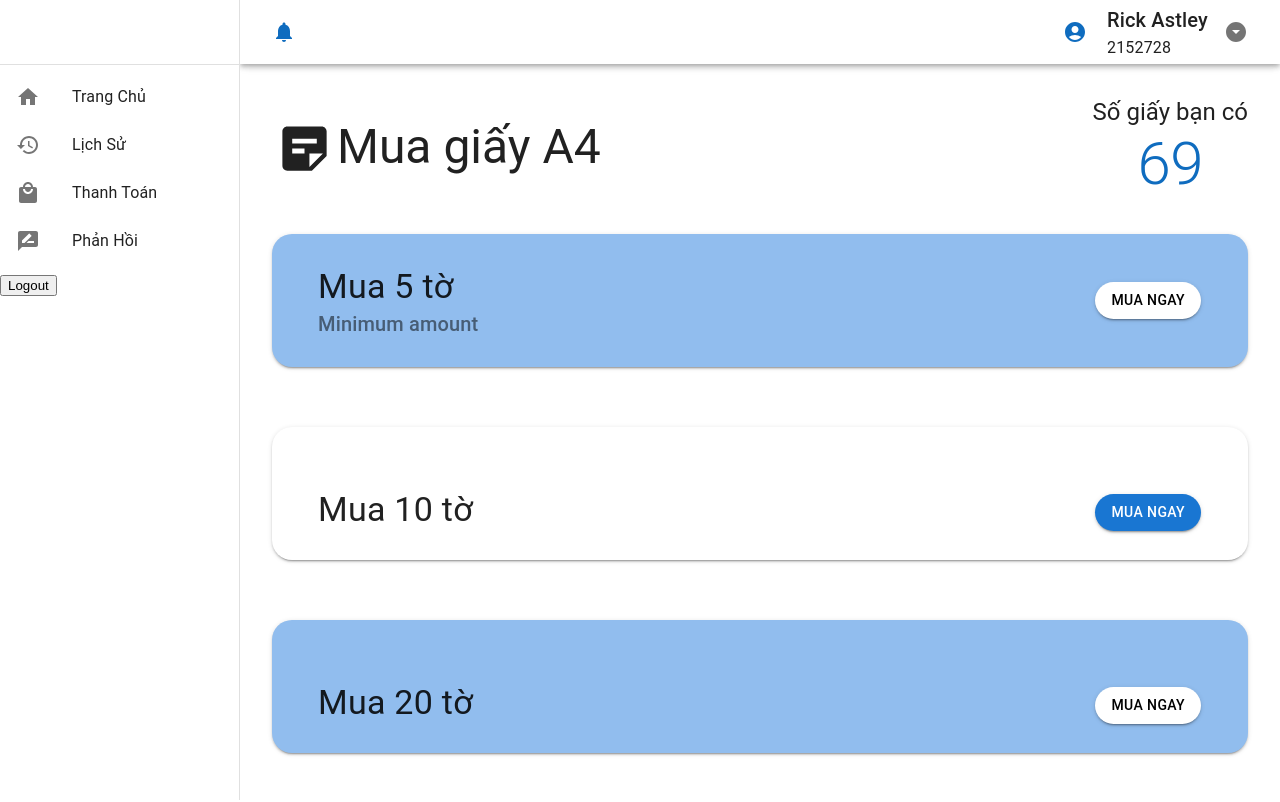
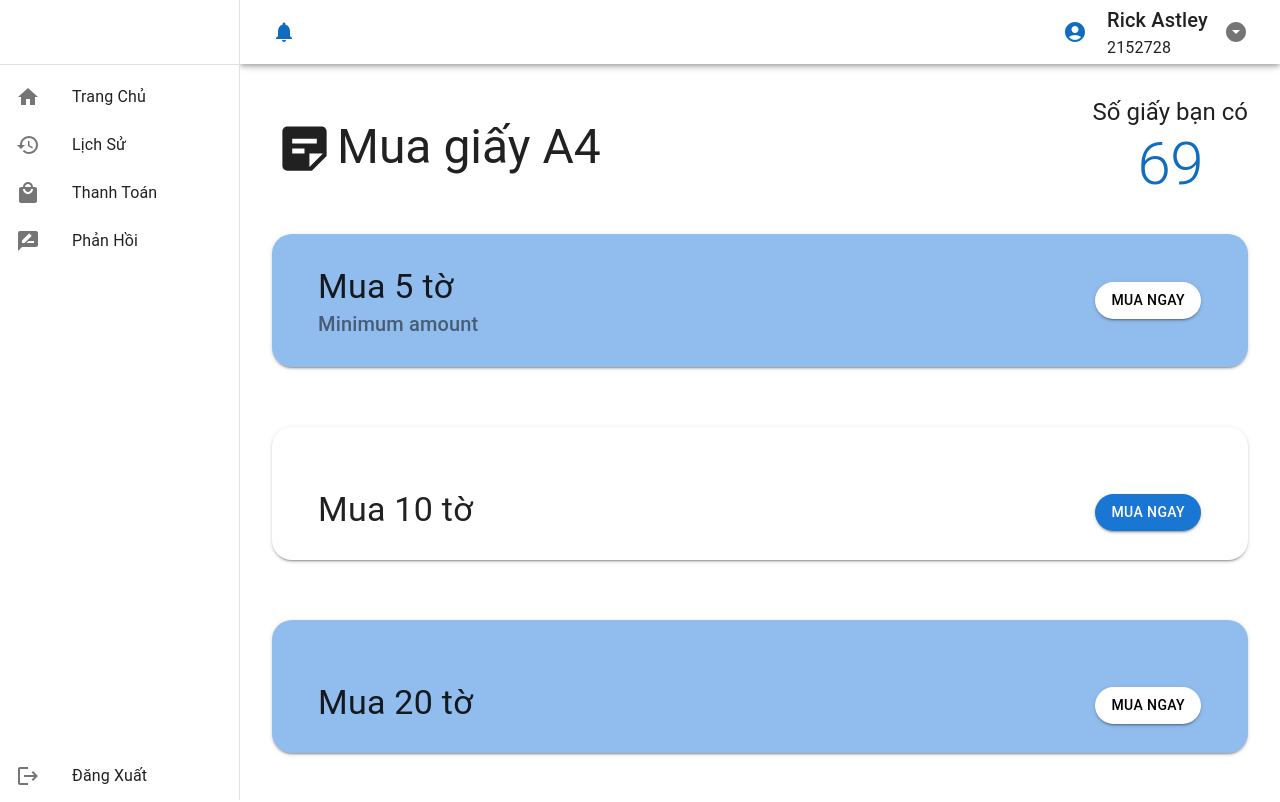
Before and after one commit to treerspeaking/smart-printing-service, a React (Vite) app: page /smart-printing-service/Payment in a window 1280 px wide. Shown: the top 802 px of the page. Built offline with nearby package versions, Linux system fonts and the light colour scheme; no server answers; sample sign-in values are in the browser's storage.

Commit message:
feat: complete logout

```diff
--- a/src/App.jsx
+++ b/src/App.jsx
@@ -25,11 +25,11 @@ const router = createBrowserRouter(
             <Route key={index} path={route.path} element={<LoginRoute children={route.element}/> } />
           ))}
           <Route path={RootRoute.path} element={RootRoute.element}>
-            <Route index element={<Navigate to={ROUTES["HOME"]} replace />} />
+            <Route index element={<Navigate to={ROUTES.HOME} replace />} />
             {RootRoute.children.map((route, index) => (
               <Route key={index} path={route.path} element={<PrivateRoute children={route.element}/>} />
             ))}
-            <Route path='/smart-printing-service/LogOut' action={logoutaction} element={<>hello</>}/>
+            <Route path={ROUTES.LOGOUT} action={logoutaction} element={<>hello</>}/>
           </Route>
         </Route>
   )
--- a/src/components/root.jsx
+++ b/src/components/root.jsx
@@ -20,7 +20,7 @@ import NotificationsIcon from '@mui/icons-material/Notifications';
 import AccountCircleIcon from '@mui/icons-material/AccountCircle';
 import ArrowDropDownCircleIcon from '@mui/icons-material/ArrowDropDownCircle';
 import LogoutIcon from '@mui/icons-material/Logout';
-import { Container, IconButton, Stack, createTheme } from '@mui/material';
+import { Button, Container, IconButton, Stack, createTheme } from '@mui/material';
 import {ROUTES} from '../contexts/RouteContext'
 
 import {
@@ -56,16 +56,27 @@ function ListItemLogOut({ text, icon, to, ...other }) {
   return (
     <>
       {/* <NavLink to={to} {...other} style={{ textDecoration: 'none', color: 'inherit' }}> */}
-      {/* <Form method="POST" action={ROUTES.LOGOUT}> */}
+      <Form method="POST" action={ROUTES.LOGOUT} >
+        <button type="submit" style={{
+          background: 'none',
+          color: 'inherit',
+          border: 'none',
+          padding: '0',
+          font: 'inherit',
+          cursor: 'pointer',
+          outline: 'inherit',
+          width: '100%',
+        }}>
         <ListItem key={text} disablePadding>
-          <ListItemButton type='submit'>
+          <ListItemButton>
             <ListItemIcon>
               {icon}
             </ListItemIcon>
             <ListItemText primary={text} />
           </ListItemButton>
         </ListItem>
-      {/* </Form> */}
+        </button>
+      </Form>
       {/* </NavLink> */}
     </>
   )
@@ -121,16 +132,13 @@ export default function PermanentDrawerLeft() {
       >
         <Toolbar />
         <Divider />
-        <List>
+        <List sx={{display:'flex', flexDirection: 'column',flexGrow: '1'}}>
           <ListItemLink text="Trang Chủ" icon={<HomeIcon />} to = {ROUTES.HOME}/>
           <ListItemLink text="Lịch Sử" icon={<HistoryIcon />} to= {ROUTES.HISTORY}/>
           <ListItemLink text="Thanh Toán" icon={<LocalMallIcon />} to={ROUTES.PAYMENT}/>
           <ListItemLink text="Phản Hồi" icon={<RateReviewIcon />} to={ROUTES.FEEDBACK}/>
-          {/* <ListItemLogOut text="Đăng Xuất" icon={<LogoutIcon />} to={ROUTES.LOGOUT}/> */}
         </List>
-            <Form method="POST" action="Logout">
-      <button type="submit">Logout</button>
-    </Form>
+          <ListItemLogOut text="Đăng Xuất" icon={<LogoutIcon />} to={ROUTES.LOGOUT}/>
       </Drawer>
       <Box component="main" sx={{ flexGrow: 1, p: 4 }}>
         {/* <Box sx={{display:'flex', width: '100%', flexDirection:'column'}}> */}
--- a/src/pages/Home/index.jsx
+++ b/src/pages/Home/index.jsx
@@ -25,6 +25,5 @@ export default function HomePage() {
 
 
 
-
   );
 }
--- a/src/pages/Login/LoginForm.tsx
+++ b/src/pages/Login/LoginForm.tsx
@@ -89,9 +89,9 @@ export const LoginForm = () => {
   return (
     <Paper
       elevation={4}
-      sx={{ width: "600px", height: "600px", flexGrow: 1, borderRadius: 12 }}
+      sx={{ minWidth: "480px", width:'600px', height: "600px", flexGrow: 1, borderRadius: 12 }}
     >
-      <Typography variant="h5" sx={{ textAlign: "center", marginTop: "81px" }}>
+      <Typography variant="h4" sx={{ textAlign: "center", marginTop: "80px",mb: 3 }}>
         ĐĂNG NHẬP
       </Typography>
 
@@ -108,27 +108,24 @@ export const LoginForm = () => {
               color="#673042"
               p={2}
               my={2}
-              sx={{ height: "71px", width: "500px" }}>
+              sx={{ height: "71px", width: "90%" }}>
             <Typography variant="h6">{error}</Typography>
           </Box>
         }
 
-        <Stack direction={"column"} spacing={2}>
+        <Stack direction={"column"} spacing={2} sx={{width: '90%'}}>
           <Typography variant="h6">Tên người dùng</Typography>
           <TextField
             required
             id="filled-required"
             label="Bắt buộc"
             variant="filled"
-            sx={{ height: "71px", width: "500px" }}
+            sx={{ height: "71px", width: "100%" }}
             placeholder="Nhập tên người dùng"
             onChange={(e) => {setUsername(e.target.value)}}
           />
-        </Stack>
-
-        <Stack direction={"column"} spacing={2}>
           <Typography variant="h6">Mật khẩu</Typography>
-          <FormControl sx={{ height:"71px", width: "500px" }} variant="filled">
+          <FormControl sx={{ height:"71px", width: "100%" }} variant="filled">
             <InputLabel htmlFor="filled-adornment-password">
               Mật khẩu
             </InputLabel>
@@ -144,6 +141,7 @@ export const LoginForm = () => {
                     aria-label="toggle password visibility"
                     onClick={handleClickShowPassword}
                     edge="end"
+                    color="primary"
                   >
                     {showPassword ? <VisibilityOff /> : <Visibility />}
                   </IconButton>
@@ -151,6 +149,9 @@ export const LoginForm = () => {
               }
             />
           </FormControl>
+        </Stack>
+
+        <Stack direction={"column"} spacing={2}>
         </Stack>
         <Stack
           sx={{
--- a/src/pages/Login/index.jsx
+++ b/src/pages/Login/index.jsx
@@ -5,9 +5,6 @@ import { AuthProvider } from "../../contexts/AuthContext";
 
 export default function LoginPage() {
   return (
-
-    <AuthProvider>
-      <LoginPageContent />
-    </AuthProvider>
+    <LoginPageContent />
   );
 }
```
